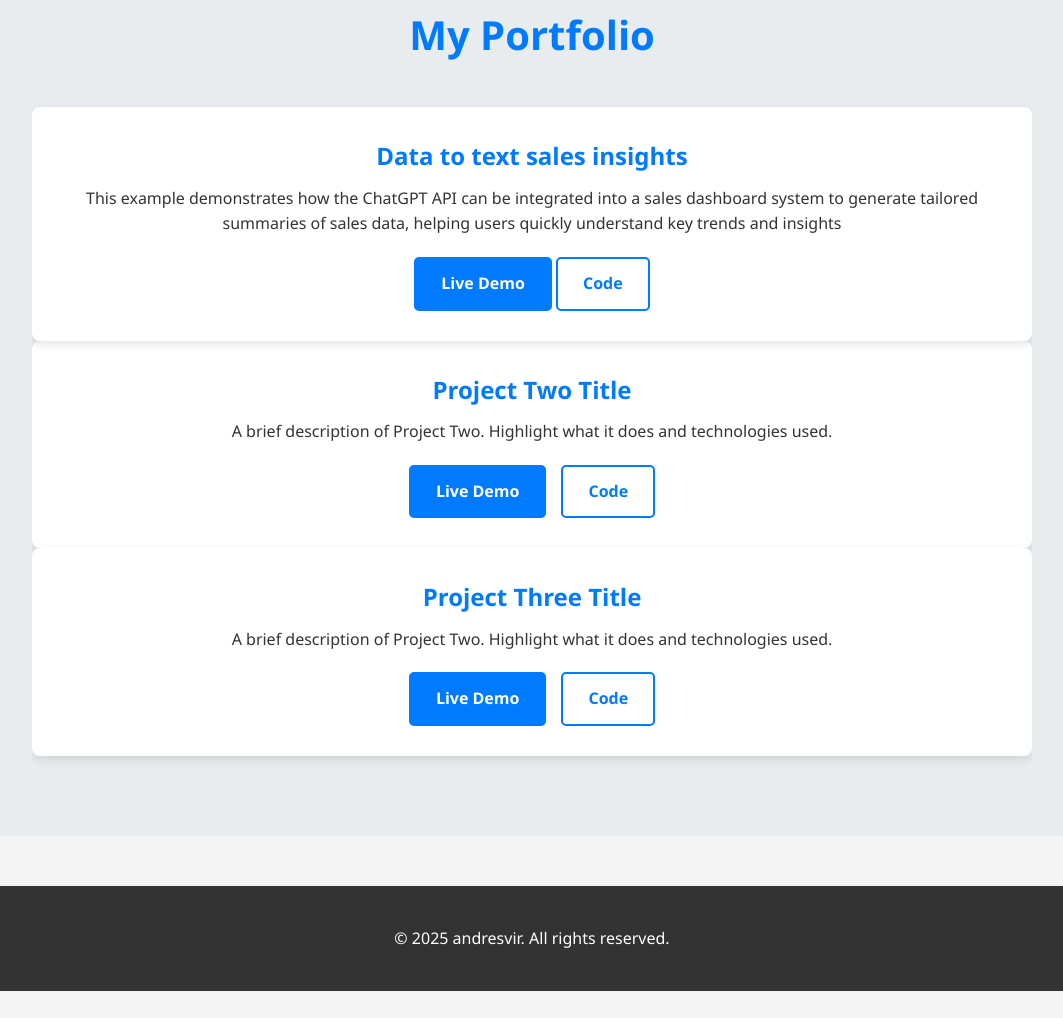
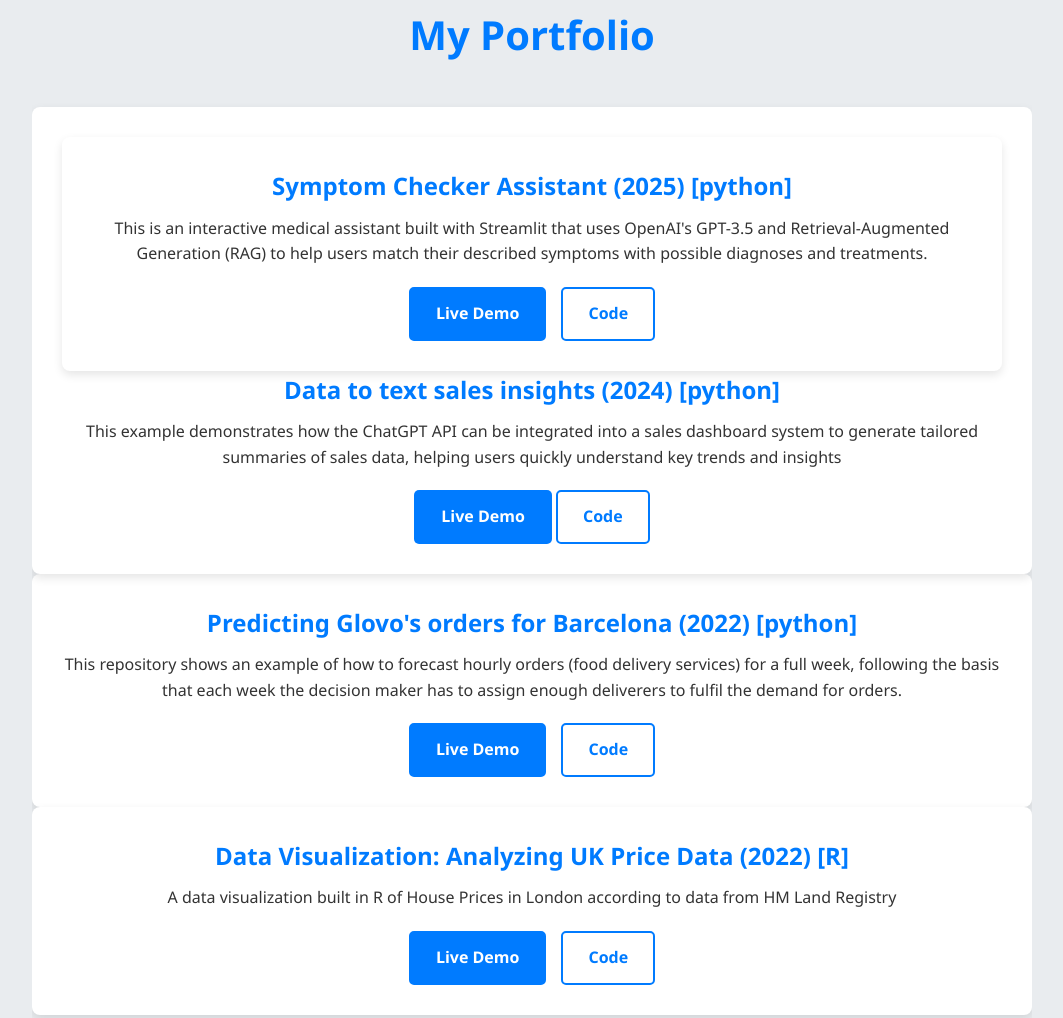
Before and after one commit to andresvBSE/aboutme, a plain HTML site: page index.html in a window 1280 px wide. Shown: the part 1117-2135 px from the top of the page, without its empty margins (108-1171 px from the left). Before the commit the page ends 2108 px from the top, so only its background shows below. Drawn offline with Linux system fonts and the light colour scheme.

Commit message:
include 3 new portfolio samples

```diff
--- a/index.html
+++ b/index.html
@@ -37,7 +37,15 @@
                 <h2>My Portfolio</h2>
                 <div class="project-grid">
                     <div class="project-item">
-                        <h3>Data to text sales insights</h3>
+                    <div class="project-item">
+                        <h3>Symptom Checker Assistant (2025) [python]</h3>
+                        <p>This is an interactive medical assistant built with Streamlit that uses OpenAI's GPT-3.5 and Retrieval-Augmented Generation (RAG) to help users match their described symptoms with possible diagnoses and treatments.</p>
+                        <div class="button-group">
+                            <a href="https://symptoms-desease-chat.streamlit.app/" target="_blank" class="button primary">Live Demo</a>
+                            <a href="https://github.com/andresvBSE/symptoms-desease-chat" target="_blank" class="button secondary">Code</a>
+                        </div>
+                    </div>
+                        <h3>Data to text sales insights (2024) [python]</h3>
                         <p>This example demonstrates how the ChatGPT API can be integrated into a sales dashboard system to generate tailored summaries of sales data, helping users quickly understand key trends and insights</p>
                         <div class="button-group"></div>
                             <a href="https://highlightssalesdashboard.streamlit.app/" target="_blank" class="button">Live Demo</a>
@@ -45,19 +53,19 @@
                         </div>
                     </div>
                     <div class="project-item">
-                        <h3>Project Two Title</h3>
-                        <p>A brief description of Project Two. Highlight what it does and technologies used.</p>
+                        <h3>Predicting Glovo's orders for Barcelona (2022) [python]</h3>
+                        <p>This repository shows an example of how to forecast hourly orders (food delivery services) for a full week, following the basis that each week the decision maker has to assign enough deliverers to fulfil the demand for orders.</p>
                         <div class="button-group">
-                            <a href="YOUR_LIVE_DEMO_URL" target="_blank" class="button primary">Live Demo</a>
-                            <a href="YOUR_CODE_REPOSITORY_URL" target="_blank" class="button secondary">Code</a>
+                            <a href="https://github.com/andresvBSE/TS_Forecasting_Glovo_Orders/blob/main/Time%20series%20forecasting%20of%20Glovo's%20orders.ipynb" target="_blank" class="button primary">Live Demo</a>
+                            <a href="https://github.com/andresvBSE/TS_Forecasting_Glovo_Orders" target="_blank" class="button secondary">Code</a>
                         </div>
                     </div>
                     <div class="project-item">
-                        <h3>Project Three Title</h3>
-                        <p>A brief description of Project Two. Highlight what it does and technologies used.</p>
+                        <h3>Data Visualization: Analyzing UK Price Data (2022) [R]</h3>
+                        <p>A data visualization built in R of House Prices in London according to data from HM Land Registry</p>
                         <div class="button-group">
-                            <a href="YOUR_LIVE_DEMO_URL" target="_blank" class="button primary">Live Demo</a>
-                            <a href="YOUR_CODE_REPOSITORY_URL" target="_blank" class="button secondary">Code</a>
+                            <a href="https://andresvbse.github.io/DV-UK-House-Price-VIS/" target="_blank" class="button primary">Live Demo</a>
+                            <a href="https://github.com/andresvBSE/DV-UK-House-Price-VIS" target="_blank" class="button secondary">Code</a>
                         </div>
                     </div>
                 </div>
```
